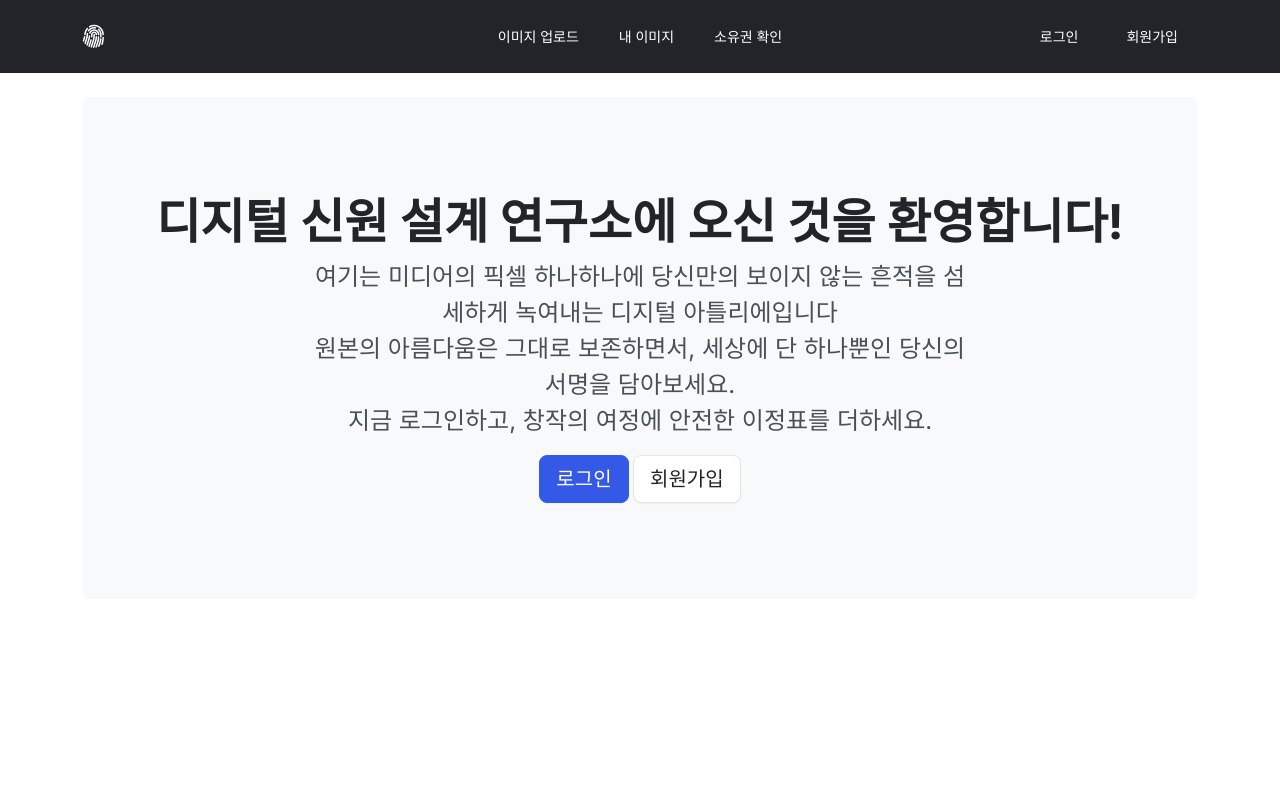
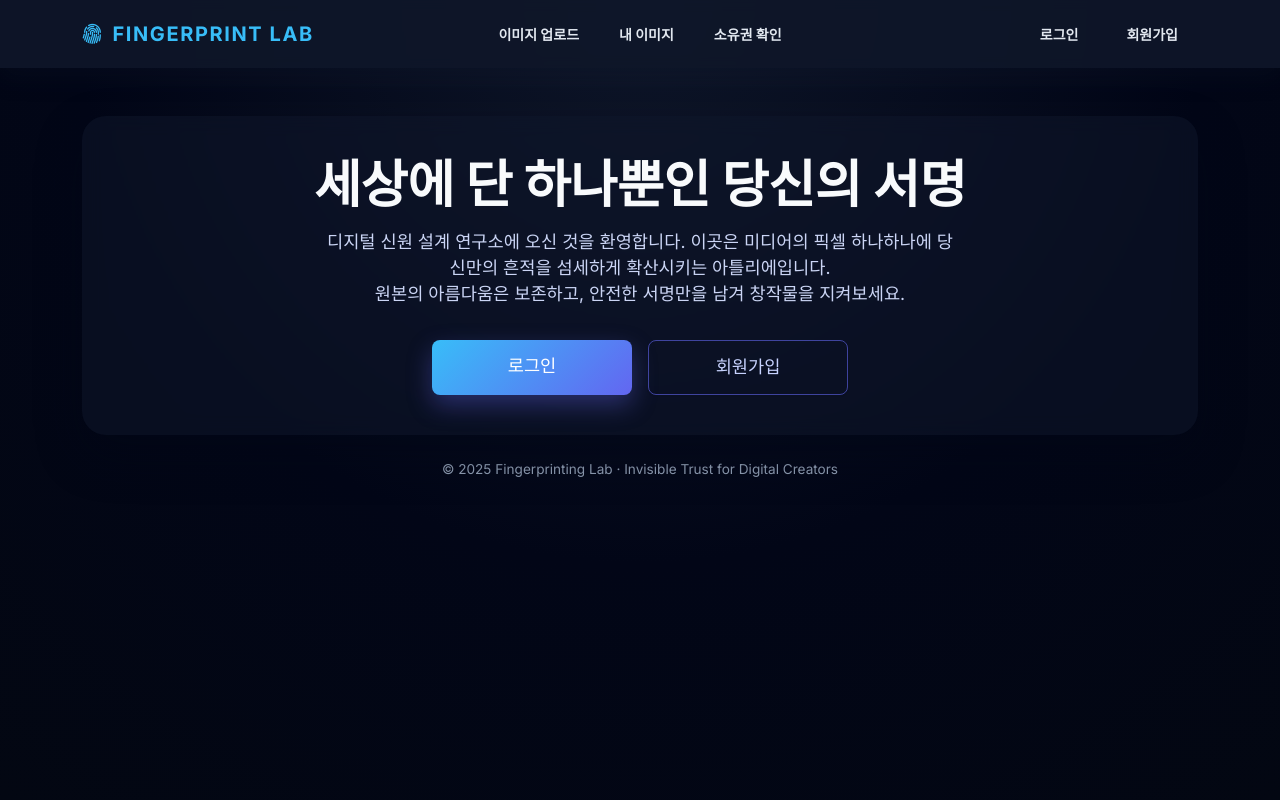
Before and after one commit to dubu-maker/fingerprint-app, a Python web app: template templates/home.html in a window 1280 px wide. Run offline with Jinja, Linux system fonts and the light colour scheme; the template is opened without the code that fills it: most values are stand-ins (such as "Sample title", 1, 10 or a date in 2020); some libraries are stand-ins or nearby versions.

Commit message:
ui update

```diff
--- a/app.py
+++ b/app.py
@@ -456,7 +456,8 @@ def allowed_file(filename):
 def inject_media_extensions():
     return {
         'IMAGE_EXTENSIONS': IMAGE_EXTENSIONS,
-        'VIDEO_EXTENSIONS': VIDEO_EXTENSIONS
+        'VIDEO_EXTENSIONS': VIDEO_EXTENSIONS,
+        'datetime': datetime
     }
 
 # 5. 라우트 (웹 페이지 로직)
--- a/static/css/style.css
+++ b/static/css/style.css
@@ -1,12 +1,178 @@
-/* 내비게이션 바의 가운데 메뉴를 위한 스타일 */
+/* Custom styling layered on top of Bootswatch Zephyr */
+
 .navbar-nav.centered {
     position: absolute;
     left: 50%;
     transform: translateX(-50%);
 }
 
-/* 메뉴 간 간격 조절 */
 .navbar-nav .nav-link {
     padding-right: 1rem;
     padding-left: 1rem;
 }
+
+body {
+    background: radial-gradient(circle at top, #0f172a 0%, #020617 55%, #030712 100%);
+    color: #f8fafc;
+    min-height: 100vh;
+}
+
+.navbar {
+    background: rgba(15, 23, 42, 0.9) !important;
+    backdrop-filter: blur(6px);
+    box-shadow: 0 8px 24px rgba(15, 23, 42, 0.25);
+}
+
+.navbar .navbar-brand {
+    font-weight: 700;
+    letter-spacing: 0.08em;
+    text-transform: uppercase;
+    color: #38bdf8 !important;
+}
+
+.navbar .nav-link {
+    font-weight: 600;
+    color: #e2e8f0 !important;
+    transition: color 0.2s ease, transform 0.2s ease;
+}
+
+.navbar .nav-link:hover,
+.navbar .nav-link:focus,
+.navbar .nav-link.active {
+    color: #38bdf8 !important;
+    transform: translateY(-1px);
+}
+
+.content-shell {
+    background: rgba(15, 23, 42, 0.55);
+    border-radius: 24px;
+    padding: 2.5rem;
+    box-shadow: 0 20px 45px rgba(2, 6, 23, 0.45);
+    backdrop-filter: blur(10px);
+}
+
+.hero-heading {
+    font-size: clamp(2.8rem, 4vw, 3.8rem);
+    font-weight: 800;
+    line-height: 1.1;
+    letter-spacing: -0.01em;
+    color: #f8fafc;
+}
+
+.hero-subtitle {
+    max-width: 640px;
+    margin: 1rem auto 0;
+    font-size: 1.1rem;
+    color: #cbd5f5;
+}
+
+.card,
+.alert,
+.list-group-item,
+.modal-content {
+    border-radius: 18px;
+    border: 1px solid rgba(148, 163, 184, 0.15);
+    background-color: rgba(15, 23, 42, 0.65);
+    color: #e2e8f0;
+}
+
+.card-title,
+.card-header {
+    color: #e2e8f0;
+    font-weight: 700;
+}
+
+.btn-primary,
+.btn-success {
+    background-image: linear-gradient(135deg, #38bdf8, #6366f1);
+    border: none;
+    box-shadow: 0 10px 25px rgba(99, 102, 241, 0.35);
+}
+
+.btn-primary:hover,
+.btn-success:hover {
+    filter: brightness(1.05);
+    box-shadow: 0 12px 30px rgba(56, 189, 248, 0.45);
+}
+
+.btn-outline-primary {
+    border-color: rgba(99, 102, 241, 0.6);
+    color: #c7d2fe;
+}
+
+.btn-outline-primary:hover {
+    background: rgba(99, 102, 241, 0.1);
+    color: #e0e7ff;
+}
+
+.media-preview {
+    border-radius: 18px;
+    overflow: hidden;
+    box-shadow: inset 0 0 0 1px rgba(148, 163, 184, 0.1);
+}
+
+.media-preview video,
+.media-preview img {
+    width: 100%;
+    height: auto;
+}
+
+.hero-action {
+    margin-top: 2rem;
+}
+
+.hero-action .btn {
+    min-width: 200px;
+    font-size: 1.1rem;
+    padding: 0.85rem 1.8rem;
+}
+
+.section-title {
+    font-size: 1.6rem;
+    font-weight: 700;
+    color: #f8fafc;
+}
+
+.text-accent {
+    color: #38bdf8;
+}
+
+.blur-bg {
+    background: linear-gradient(135deg, rgba(56, 189, 248, 0.12), rgba(99, 102, 241, 0.08));
+    border-radius: 20px;
+    border: 1px solid rgba(148, 163, 184, 0.15);
+}
+
+.form-control,
+.form-select {
+    border-radius: 14px;
+    background-color: rgba(15, 23, 42, 0.65);
+    border: 1px solid rgba(148, 163, 184, 0.25);
+    color: #e2e8f0;
+}
+
+.form-control:focus,
+.form-select:focus {
+    background-color: rgba(15, 23, 42, 0.85);
+    border-color: rgba(99, 102, 241, 0.55);
+    box-shadow: 0 0 0 0.2rem rgba(99, 102, 241, 0.25);
+}
+
+.alert-success {
+    background: rgba(56, 189, 248, 0.08);
+    color: #bae6fd;
+}
+
+.alert-danger,
+.alert-warning {
+    background: rgba(248, 113, 113, 0.08);
+    color: #fecaca;
+}
+
+footer {
+    color: #94a3b8;
+    font-size: 0.85rem;
+    text-align: center;
+    margin-top: 3rem;
+    padding-bottom: 1rem;
+}
--- a/templates/base.html
+++ b/templates/base.html
@@ -10,13 +10,18 @@
     <link rel="stylesheet" href="{{ url_for('static', filename='css/style.css') }}">
   </head>
   <body>
-    <nav class="navbar navbar-expand-lg navbar-dark bg-dark">
+    <nav class="navbar navbar-expand-lg navbar-dark">
       <div class="container">
-        <a class="navbar-brand" href="{{ url_for('home') }}">
-          <i class="bi bi-fingerprint" style="font-size: 1.5rem;"></i>
+        <a class="navbar-brand d-flex align-items-center gap-2" href="{{ url_for('home') }}">
+          <i class="bi bi-fingerprint" style="font-size: 1.3rem;"></i>
+          <span>Fingerprint Lab</span>
         </a>
 
-        <div class="collapse navbar-collapse">
+        <button class="navbar-toggler" type="button" data-bs-toggle="collapse" data-bs-target="#mainNav" aria-controls="mainNav" aria-expanded="false" aria-label="Toggle navigation">
+          <span class="navbar-toggler-icon"></span>
+        </button>
+
+        <div class="collapse navbar-collapse" id="mainNav">
           <ul class="navbar-nav centered">
             {% if session.role == 'admin' %}
               <li class="nav-item">
@@ -59,18 +64,23 @@
       </div>
     </nav>
 
-    <div class="container mt-4">
+    <div class="container py-5">
       {% with messages = get_flashed_messages(with_categories=true) %}
         {% if messages %}
+          <div class="mb-4">
             {% for category, message in messages %}
               <div class="alert alert-{{ 'danger' if category == 'error' else 'success' }}" role="alert">
                 {{ message }}
               </div>
             {% endfor %}
+          </div>
         {% endif %}
       {% endwith %}
 
+      <div class="content-shell">
         {% block content %}{% endblock %}
+      </div>
+      <footer class="mt-4">© {{ datetime.utcnow().year }} Fingerprinting Lab · Invisible Trust for Digital Creators</footer>
     </div>
 
     <script src="https://cdn.jsdelivr.net/npm/bootstrap@5.3.3/dist/js/bootstrap.bundle.min.js"></script>
--- a/templates/home.html
+++ b/templates/home.html
@@ -5,28 +5,27 @@
     {# --- 로그인 상태 --- #}
     {% if session.role == 'admin' %}
       {# === 관리자용 대시보드 === #}
-      <h1 class="display-5 fw-bold mb-4">관리자 대시보드</h1>
-      <div class="row">
-        <div class="col-md-4">
-          <div class="card text-white bg-primary mb-3">
-            <div class="card-header">총 사용자 수</div>
-            <div class="card-body">
-              <h5 class="card-title display-4">{{ user_count }} 명</h5>
+      <h1 class="section-title mb-4">관리자 대시보드</h1>
+      <div class="row g-4">
+        <div class="col-lg-4">
+          <div class="card h-100 text-center p-4">
+            <div class="text-accent fw-semibold mb-2">총 사용자 수</div>
+            <div class="display-5 fw-bold">{{ user_count }} 명</div>
+            <p class="small text-muted mt-2">지금까지 이 실험실을 거쳐 간 창작자 수입니다.</p>
           </div>
         </div>
-        </div>
-        <div class="col-md-8">
-          <div class="card">
+        <div class="col-lg-8">
+          <div class="card h-100">
             <div class="card-header">최근 가입 사용자 (최대 5명)</div>
             <div class="card-body">
               <ul class="list-group list-group-flush">
                 {% for user in recent_users %}
                   <li class="list-group-item d-flex justify-content-between align-items-center">
-                    {{ user.username }} ({{ user.role }})
-                    <span class="badge bg-secondary rounded-pill">{{ user.plan }}</span>
+                    <span>{{ user.username }} <small class="text-muted">({{ user.role }})</small></span>
+                    <span class="badge bg-secondary rounded-pill text-uppercase">{{ user.plan }}</span>
                   </li>
                 {% else %}
-                  <li class="list-group-item">아직 가입한 사용자가 없습니다.</li>
+                  <li class="list-group-item text-center text-muted">아직 가입한 사용자가 없습니다.</li>
                 {% endfor %}
               </ul>
               <a href="{{ url_for('show_users') }}" class="btn btn-outline-primary mt-3">전체 사용자 목록 보기</a>
@@ -37,36 +36,32 @@
 
     {% else %}
       {# === 일반 사용자용 메인 화면 (print.mp4 플레이어) === #}
-      <div class="p-5 mb-4 bg-light rounded-3 text-center">
-        <div class="container-fluid py-5">
-          <div class="ratio ratio-16x9 mb-4">
+      <div class="text-center">
+        <div class="media-preview ratio ratio-16x9 mb-4">
           <video class="rounded-3" controls autoplay muted loop>
             <source src="{{ url_for('serve_video', token=video_token) }}" type="video/mp4">
             브라우저가 비디오 태그를 지원하지 않습니다.
           </video>
         </div>
 
-          <h1 class="display-5 fw-bold">{{ session.username }}님, 환영합니다!</h1>
-          <p class="fs-4">
-            등급: <strong>{{ session.plan }}</strong>
-          </p>
-          <a class="btn btn-primary btn-lg mt-3" href="{{ url_for('upload_file') }}">이미지 업로드하기</a>
+        <h1 class="hero-heading">{{ session.username }}님, 환영합니다</h1>
+        <p class="hero-subtitle">현재 등급 <span class="text-accent fw-semibold">{{ session.plan }}</span> · 워터마크 처리된 미디어에서 당신의 신원을 안전하게 확인합니다.</p>
+        <div class="hero-action">
+          <a class="btn btn-primary btn-lg" href="{{ url_for('upload_file') }}">새 워터마크 생성하기</a>
         </div>
       </div>
     {% endif %}
 
   {% else %}
-    {# --- 로그아웃 상태 (배너 이미지 표시) --- #}
-    <div class="p-5 mb-4 bg-light rounded-3 text-center">
-      <div class="container-fluid py-5">
-        <h1 class="display-5 fw-bold">디지털 신원 설계 연구소에 오신 것을 환영합니다!</h1>
-        <p class="col-lg-8 mx-auto fs-4">
-          여기는 미디어의 픽셀 하나하나에 당신만의 보이지 않는 흔적을 섬세하게 녹여내는 디지털 아틀리에입니다 <br>
-          원본의 아름다움은 그대로 보존하면서, 세상에 단 하나뿐인 당신의 서명을 담아보세요. <br>
-          지금 로그인하고, 창작의 여정에 안전한 이정표를 더하세요.
+    <div class="text-center">
+      <div class="hero-heading mb-3">세상에 단 하나뿐인 당신의 서명</div>
+      <p class="hero-subtitle">
+        디지털 신원 설계 연구소에 오신 것을 환영합니다. 이곳은 미디어의 픽셀 하나하나에 당신만의 흔적을 섬세하게 확산시키는 아틀리에입니다.<br>
+        원본의 아름다움은 보존하고, 안전한 서명만을 남겨 창작물을 지켜보세요.
       </p>
+      <div class="hero-action d-flex justify-content-center gap-3 flex-wrap">
         <a class="btn btn-primary btn-lg" href="{{ url_for('login') }}">로그인</a>
-        <a class="btn btn-secondary btn-lg" href="{{ url_for('register') }}">회원가입</a>
+        <a class="btn btn-outline-primary btn-lg" href="{{ url_for('register') }}">회원가입</a>
       </div>
     </div>
   {% endif %}
--- a/templates/my_images.html
+++ b/templates/my_images.html
@@ -9,16 +9,18 @@
       <div class="col">
         <div class="card h-100">
           {% set ext = image.filename.rsplit('.', 1)[-1]|lower %}
+          <div class="media-preview">
             {% if ext in IMAGE_EXTENSIONS %}
-            <img src="{{ url_for('uploaded_file', filename=image.filename) }}" class="card-img-top" alt="{{ image.filename }}">
+              <img src="{{ url_for('uploaded_file', filename=image.filename) }}" alt="{{ image.filename }}">
             {% elif ext in VIDEO_EXTENSIONS %}
-            <video class="card-img-top" controls preload="metadata">
+              <video controls preload="metadata">
                 <source src="{{ url_for('uploaded_file', filename=image.filename) }}" type="video/{{ ext }}">
                 브라우저가 비디오 태그를 지원하지 않습니다.
               </video>
             {% else %}
               <div class="p-5 text-center text-muted">미리보기를 지원하지 않는 파일입니다.</div>
             {% endif %}
+          </div>
           <div class="card-body">
             <h5 class="card-title">{{ image.filename }}</h5>
             <p class="card-text">
--- a/templates/upload.html
+++ b/templates/upload.html
@@ -19,6 +19,9 @@
               <i class="bi bi-upload"></i> 업로드 및 적용
             </button>
           </div>
+          <p class="form-text mt-3">
+            지원 형식: 이미지 ({{ IMAGE_EXTENSIONS|join(', ') }}) / 동영상 ({{ VIDEO_EXTENSIONS|join(', ') }}).
+          </p>
         </form>
       </div>
     </div>
```
Also changed, not shown: templates/result.html (+8 -4 lines). Lines whose indentation alone changed are shown as unchanged.
